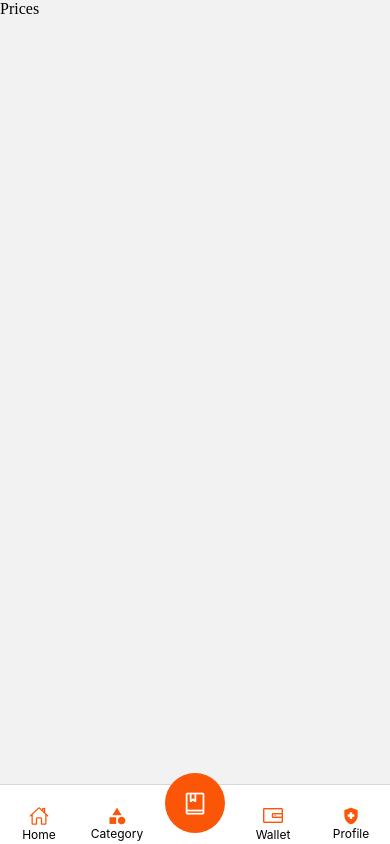
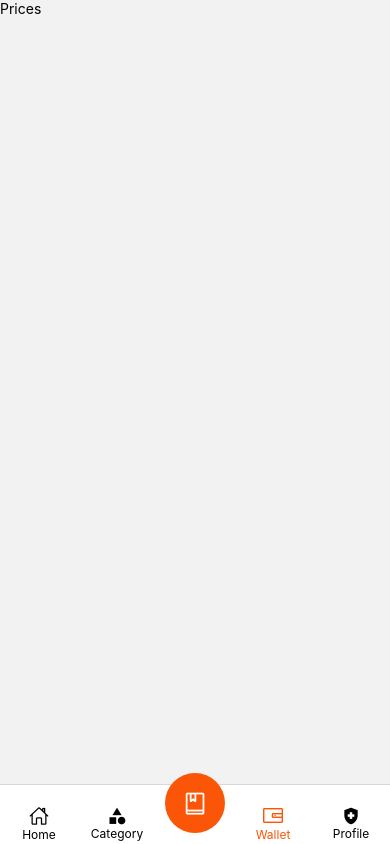
Before and after one commit to LontchiFrank/nutritionAi, a React Native app: screen /Prices in a window 390 px wide. Built offline with nearby package versions, Linux system fonts and the light colour scheme.

Commit message:
change app bottom Nav

```diff
--- a/App.tsx
+++ b/App.tsx
@@ -12,6 +12,7 @@ import Learn from "./screens/Learn/Learn";
 import Prices from "./screens/Prices/Prices";
 import Profile from "./screens/Profile/Profile";
 import { MaterialIcons } from "@expo/vector-icons";
+import { FontAwesome5 } from "@expo/vector-icons";
 
 const Tab = createBottomTabNavigator();
 const screenOptions: any = {
@@ -44,16 +45,23 @@ export default function App() {
 					name="Home"
 					component={Dashboard}
 					options={{
-						tabBarIcon: (focused: boolean) => {
+						tabBarIcon: ({ focused }) => {
 							return (
 								<View
 									style={{ alignItems: "center", justifyContent: "center" }}>
 									<Ionicons
-										name={focused ? "home-outline" : "home-outline"}
+										name="home-outline"
 										size={20}
 										color={focused ? "#fb5607" : "#000"}
 									/>
-									<Text style={{ fontSize: 12, color: "#000" }}>Home</Text>
+
+									<Text
+										style={{
+											fontSize: 12,
+											color: focused ? "#fb5607" : "black",
+										}}>
+										Home
+									</Text>
 								</View>
 							);
 						},
@@ -63,16 +71,22 @@ export default function App() {
 					name="Category"
 					component={Category}
 					options={{
-						tabBarIcon: (focused: boolean) => {
+						tabBarIcon: ({ focused }) => {
 							return (
 								<View
 									style={{ alignItems: "center", justifyContent: "center" }}>
 									<MaterialIcons
-										name={focused ? "category" : "category"}
+										name="category"
 										size={20}
-										color={focused ? "#fb5607" : "#000"}
+										color={focused ? "#fb5607" : "black"}
 									/>
-									<Text style={{ fontSize: 12, color: "#000" }}>Category</Text>
+									<Text
+										style={{
+											fontSize: 12,
+											color: focused ? "#fb5607" : "black",
+										}}>
+										Category
+									</Text>
 								</View>
 							);
 						},
@@ -82,7 +96,7 @@ export default function App() {
 					name="Learn"
 					component={Learn}
 					options={{
-						tabBarIcon: (focused: boolean) => {
+						tabBarIcon: ({ focused }) => {
 							return (
 								<View
 									style={{
@@ -109,7 +123,7 @@ export default function App() {
 					name="Prices"
 					component={Prices}
 					options={{
-						tabBarIcon: (focused: boolean) => {
+						tabBarIcon: ({ focused }) => {
 							return (
 								<View
 									style={{ alignItems: "center", justifyContent: "center" }}>
@@ -118,7 +132,13 @@ export default function App() {
 										size={20}
 										color={focused ? "#fb5607" : "#000"}
 									/>
-									<Text style={{ fontSize: 12, color: "#000" }}>Wallet</Text>
+									<Text
+										style={{
+											fontSize: 12,
+											color: focused ? "#fb5607" : "black",
+										}}>
+										Wallet
+									</Text>
 								</View>
 							);
 						},
@@ -128,16 +148,22 @@ export default function App() {
 					name="Profile"
 					component={Profile}
 					options={{
-						tabBarIcon: (focused: boolean) => {
+						tabBarIcon: ({ focused }) => {
 							return (
 								<View
 									style={{ alignItems: "center", justifyContent: "center" }}>
 									<MaterialIcons
-										name={focused ? "health-and-safety" : "health-and-safety"}
+										name="health-and-safety"
 										size={20}
 										color={focused ? "#fb5607" : "#000"}
 									/>
-									<Text style={{ fontSize: 12, color: "#000" }}>Profile</Text>
+									<Text
+										style={{
+											fontSize: 12,
+											color: focused ? "#fb5607" : "black",
+										}}>
+										Profile
+									</Text>
 								</View>
 							);
 						},
--- a/package.json
+++ b/package.json
@@ -10,6 +10,7 @@
   },
   "dependencies": {
     "@expo/vector-icons": "^14.0.2",
+    "@google/generative-ai": "^0.15.0",
     "@react-navigation/bottom-tabs": "^6.5.20",
     "@react-navigation/native": "^6.1.17",
     "@react-navigation/stack": "^6.3.29",
--- a/screens/Categories/Categories.tsx
+++ b/screens/Categories/Categories.tsx
@@ -1,9 +1,10 @@
 /** @format */
 
 import React from "react";
+import { Text } from "react-native";
 
 function Categories() {
-	return <div>Categories</div>;
+	return <Text>Categories</Text>;
 }
 
 export default Categories;
--- a/screens/Dashboard/Dashboard.tsx
+++ b/screens/Dashboard/Dashboard.tsx
@@ -242,7 +242,7 @@ function Dashboard() {
 										borderRadius: 10,
 										paddingVertical: 15,
 										paddingHorizontal: 20,
-										backgroundColor: "#219ebc",
+										backgroundColor: "#bc6c25",
 									}}>
 									<Text
 										style={{
@@ -276,7 +276,7 @@ function Dashboard() {
 										borderRadius: 10,
 										paddingVertical: 15,
 										paddingHorizontal: 20,
-										backgroundColor: "#219ebc",
+										backgroundColor: "#bc6c25",
 									}}>
 									<Text
 										style={{
@@ -310,7 +310,7 @@ function Dashboard() {
 										borderRadius: 10,
 										paddingVertical: 15,
 										paddingHorizontal: 20,
-										backgroundColor: "#219ebc",
+										backgroundColor: "#bc6c25",
 									}}>
 									<Text
 										style={{
--- a/screens/Learn/Learn.tsx
+++ b/screens/Learn/Learn.tsx
@@ -1,9 +1,10 @@
 /** @format */
 
 import React from "react";
+import { Text } from "react-native";
 
 function Learn() {
-	return <div>Learn</div>;
+	return <Text>Learn</Text>;
 }
 
 export default Learn;
--- a/screens/Prices/Prices.tsx
+++ b/screens/Prices/Prices.tsx
@@ -1,9 +1,10 @@
 /** @format */
 
 import React from "react";
+import { Text } from "react-native";
 
 function Prices() {
-	return <div>Prices</div>;
+	return <Text>Prices</Text>;
 }
 
 export default Prices;
--- a/screens/Profile/Profile.tsx
+++ b/screens/Profile/Profile.tsx
@@ -1,9 +1,10 @@
 /** @format */
 
 import React from "react";
+import { Text } from "react-native";
 
 function Profile() {
-	return <div>Profile</div>;
+	return <Text>Profile</Text>;
 }
 
 export default Profile;
```
Also changed, not shown: 2 other files (tests, documents, lock files or other folders).
